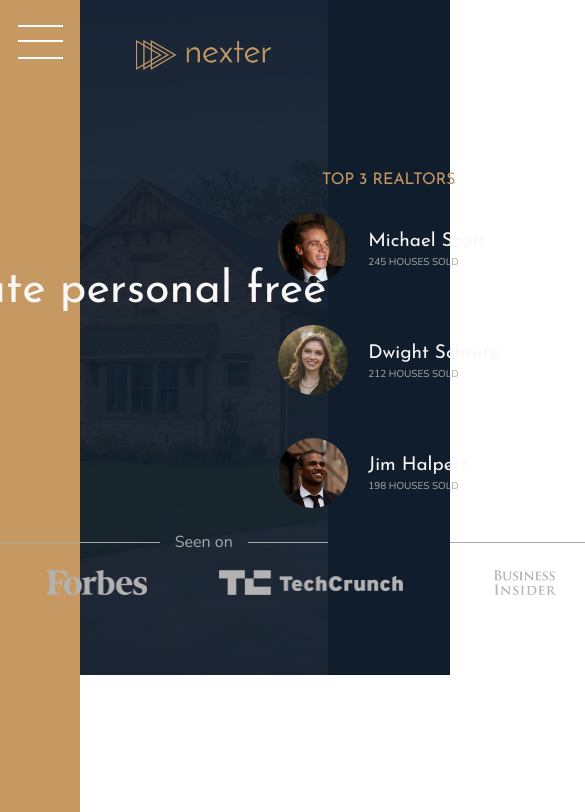
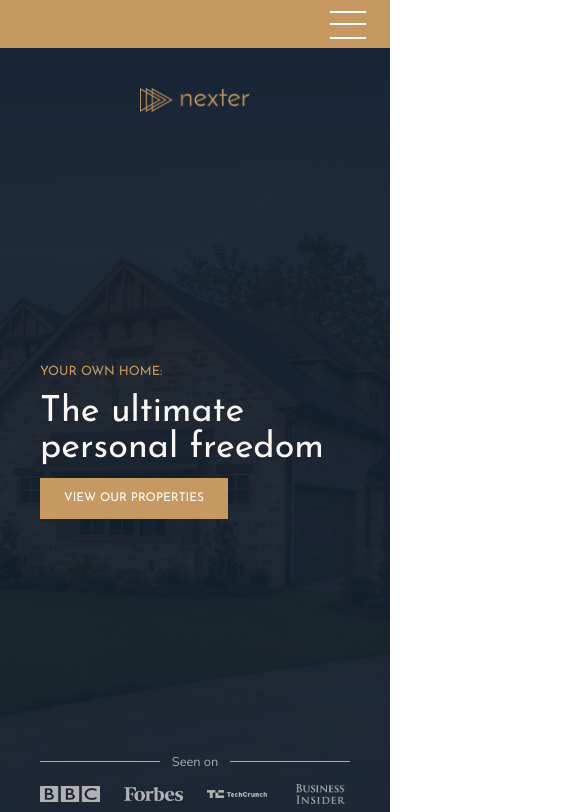
Before and after one commit to xmavv/Nexter, a website: page index.html in a window 390 px wide. Shown: the top 812 px of the page, 585 px wide, since content can reach past the window. Drawn offline with nearby package versions, Linux system fonts and the light colour scheme.

Commit message:
added media queries in scss

```diff
--- a/sass/_base.scss
+++ b/sass/_base.scss
@@ -14,6 +14,13 @@ $color-grey-dark-2: #6D5D4B;
 $font-primary: 'Nunito', sans-serif;
 $font-display: 'Josefin Sans', sans-serif;
 
+// RESPOSIVE BREAKPOINTS
+$bp-evenLarger: 106.25em; //1700px
+$bp-largest: 75em; //1200px
+$bp-large: 62.5em; //1000px
+$bp-medium: 50em;  //800px
+$bp-small: 37.5em; //600px
+
 *,
 *::after,
 *::before {
@@ -23,6 +30,14 @@ $font-display: 'Josefin Sans', sans-serif;
 html {
     box-sizing: border-box;
     font-size: 62.5%; //1rem = 10px
+
+    @include respond($bp-largest) {
+        font-size: 50%;
+    }
+
+    @include respondMin($bp-evenLarger) {
+        font-size: 70%;
+    }
 }
 
 body {
@@ -40,4 +55,13 @@ body {
     //i dajemy to tez po to zeby potem np moc z tego skorzystac i se zrobic na cale
     //width jakies zdjecie
     grid-template-columns: [sidebar-start] 8rem [sidebar-end full-start] minmax(6rem, 1fr) [center-start]repeat(8, [col-start] minmax(min-content, 14rem) [col-end]) [center-end] minmax(6rem, 1fr) [full-end];
+
+    @include respond($bp-large) {
+        grid-template-columns: [full-start] minmax(6rem, 1fr) [center-start]repeat(8, [col-start] minmax(min-content, 14rem) [col-end]) [center-end] minmax(6rem, 1fr) [full-end];
+        grid-template-rows: 6rem 80vh min-content 40vw repeat(3, min-content);
+    }
+
+    @include respond($bp-medium) {
+        grid-template-rows: 6rem calc(100vh - 6rem); // nie musimy innych deklarowac bo bedzie i tak based on the content, auto, min-content
+    }
 }
--- a/sass/_header.scss
+++ b/sass/_header.scss
@@ -9,10 +9,18 @@
     padding-top: 4rem;
 
     display: grid;
-    grid-template-rows: 1fr min-content 6rem 1fr;
-    grid-template-columns: max-content;
+    grid-template-rows: 1fr min-content minmax(6rem, min-content) 1fr;
+    grid-template-columns: minmax(min-content, max-content);
     grid-row-gap: 1.5rem;
     justify-content: center;
+
+    @include respond($bp-medium) {
+        grid-column: 1 / -1;
+    }
+
+    @include respond($bp-small) {
+        padding: 5rem;
+    }
 
     &__btn {
         justify-self: start;
@@ -52,9 +60,11 @@
         grid-template-columns: repeat(4, 1fr);
         grid-gap: 3rem;
         justify-items: center;
+        align-items: center;
 
         img {
-            height: 2.5rem;
+            max-height: 2.5rem;
+            max-width: 100%;
             filter: brightness(.7);
         }
     }
--- /dev/null
+++ b/sass/_mixins.scss
@@ -0,0 +1,11 @@
+@mixin respond ($breakpoint) {
+    @media only screen and ( max-width: $breakpoint ) {
+        @content
+    }
+}
+
+@mixin respondMin ($breakpoint) {
+    @media only screen and ( min-width: $breakpoint ) {
+        @content
+    }
+}
--- a/sass/_realtors.scss
+++ b/sass/_realtors.scss
@@ -9,12 +9,26 @@
     align-content: center;
     grid-row-gap: 2rem;
 
+    @include respond($bp-medium) {
+        grid-column: 1 / -1;
+    }
+
     &__list {
         display: grid;
         grid-template-columns: min-content max-content;
         grid-column-gap: 2rem;
         grid-row-gap: 5vh;
         align-items: center;
+
+        @include respond($bp-medium) {
+            grid-template-columns: repeat(3, min-content max-content);
+
+            // display: flex;
+        }
+
+        @include respond($bp-small) {
+            grid-template-columns: min-content max-content;
+        }
     }
 
     &__img {
--- a/sass/_sidebar.scss
+++ b/sass/_sidebar.scss
@@ -2,6 +2,13 @@
     background-color: $color-primary;
     grid-column: sidebar-start / sidebar-end;
     grid-row: 1 / -1;
+
+    @include respond($bp-large) {
+        grid-column: 1 / -1;
+        grid-row: 1 / 2;
+        justify-content: flex-end;
+        align-items: center;
+    }
 
     display: flex;
     justify-content: center;
@@ -16,6 +23,13 @@
     width: 4.5rem;
     height: 2px;
 
+    @include respond($bp-large) {
+        margin-top: 0;
+        margin-right: 3rem;
+        &::before {translate: 0 -1.2rem;}
+        &::after {translate: 0 1.2rem;}
+    }
+
     &::before,
     &::after {
         content: '';
@@ -23,9 +37,7 @@
         background-color: #fff;
         width: 4.5rem;
         height: 2px;
-    } &::before {
-        translate: 0 -1.5rem;
-    } &::after {
-        translate: 0 1.5rem;
     }
+    &::before {translate: 0 -1.5rem;}
+    &::after {translate: 0 1.5rem;}
 }
--- a/sass/_story.scss
+++ b/sass/_story.scss
@@ -9,6 +9,12 @@
         align-items: center;
 
         background-image: linear-gradient(rgba($color-primary, .5), rgba($color-primary, .5)), url(../img/back.jpg);
+        background-size: conver;
+
+        @include respond($bp-medium) {
+            grid-column: 1 / -1;
+            padding: 3rem;
+        }
     }
 
     &__img--1 {
@@ -16,6 +22,11 @@
         grid-column: 2 / 6;
         grid-row: 2 / 6;
         box-shadow: 0 2rem 5rem rgba($color: #000000, $alpha: .1);
+
+        @include respond($bp-medium) {
+            grid-column: 1 / 5;
+            grid-row: 1 / -1;
+        }
     }
 
     &__img--2 {
@@ -24,11 +35,21 @@
         grid-row: 4 / 6;
         z-index: 100;
         box-shadow: 0 2rem 5rem rgba($color: #000000, $alpha: .2);
+
+        @include respond($bp-medium) {
+            grid-row: 1 / -1;
+            width: 100%;
+        }
     }
 
     &__content {
         background-color: $color-grey-light-1;
         grid-column: col-start 5 / full-end;
+
+        @include respond($bp-medium) {
+            grid-column: 1 / -1;
+            grid-row: 5 / 6;
+        }
 
         padding: 6rem 8vw;
 
--- a/sass/main.scss
+++ b/sass/main.scss
@@ -1,3 +1,5 @@
+@import "mixins";
+
 @import "base";
 @import "typography";
 
```
Also changed, not shown: css/style.css, 1 other file.
